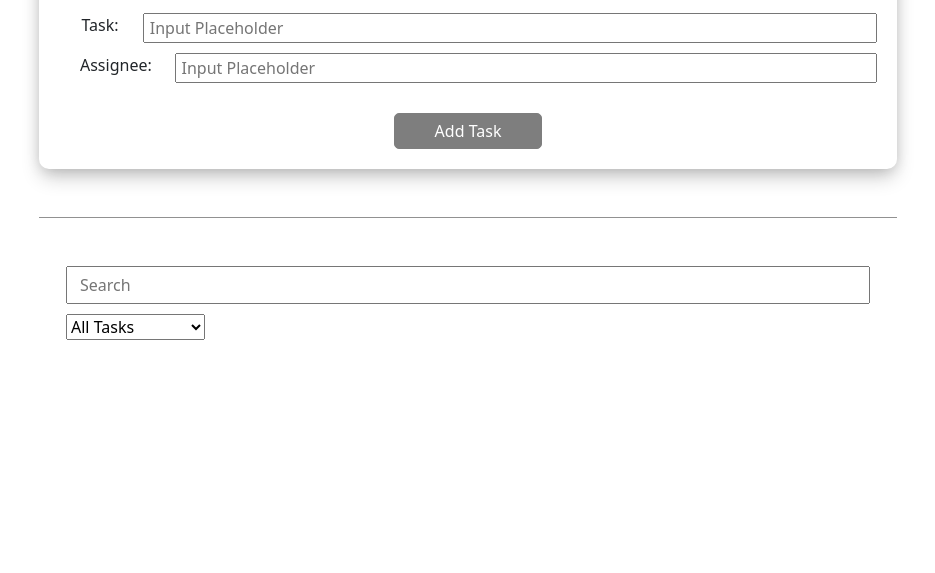
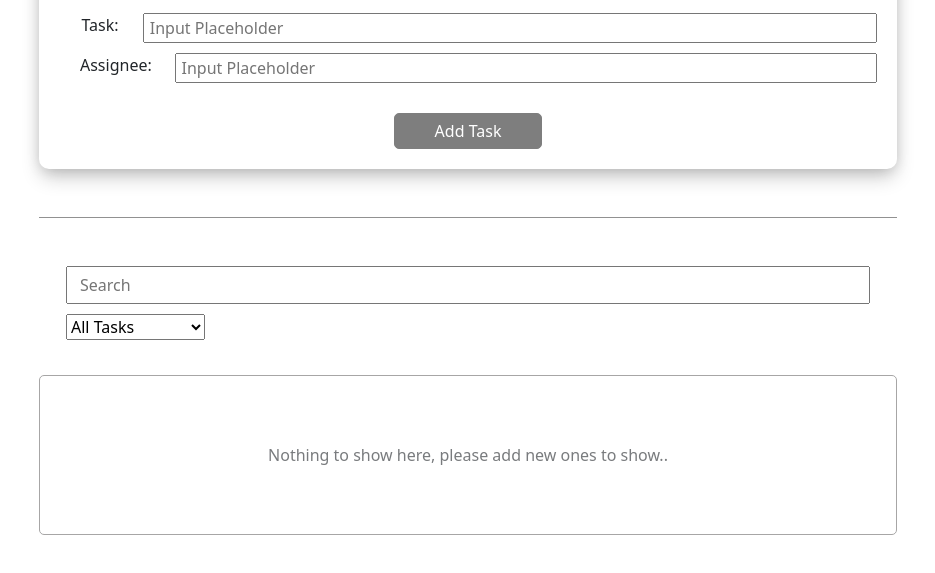
Before and after one commit to Aamer-Qanadilo/TodoList, a plain HTML site: page index.html in a window 1280 px wide. Shown: the part 133-706 px from the top of the page, without its empty margins (172-1107 px from the left). Drawn offline with Linux system fonts and the light colour scheme.

Commit message:
Handled Empty List Case

```diff
--- a/assets/css/style.css
+++ b/assets/css/style.css
@@ -110,6 +110,23 @@ body,
   margin: 25px 0;
 }
 
+.TodoListContainer .empty-list {
+  display: flex;
+  align-items: center;
+  justify-content: center;
+  padding: 20px;
+  border-radius: 5px;
+  background-color: #fff;
+  border: 1px solid var(--textColor);
+  min-height: 20vh;
+  opacity: 0.6;
+}
+
+.TodoListContainer .empty-list p {
+  padding: 0;
+  margin: 0;
+}
+
 .TodoListContainer .taskCard {
   position: relative;
   display: flex;
--- a/assets/js/index.js
+++ b/assets/js/index.js
@@ -229,6 +229,11 @@ const toggleDone = (taskCardNode) => {
     taskCardNode.replaceWith(newCard);
   } else {
     taskCardNode.remove();
+
+    console.log(TodoListContainer.childElementCount);
+    if (!TodoListContainer.childElementCount) {
+      handleEmptyList(TodoListContainer);
+    }
   }
 
   // taskCardNode.classList.toggle("completed");
@@ -284,6 +289,16 @@ const displayTasks = (filter, searchInput) => {
   });
 
   TodoListContainer.innerHTML = tasksCardsTemplate;
+
+  if (!tasks.length || tasksCardsTemplate === "")
+    handleEmptyList(TodoListContainer);
+};
+
+const handleEmptyList = (TodoListContainer) => {
+  TodoListContainer.innerHTML = `
+      <div class="empty-list">
+        <p>Nothing to show here, please add new ones to show..</p>
+      </div>`;
 };
 
 const renderCard = (task, index) => {
```
